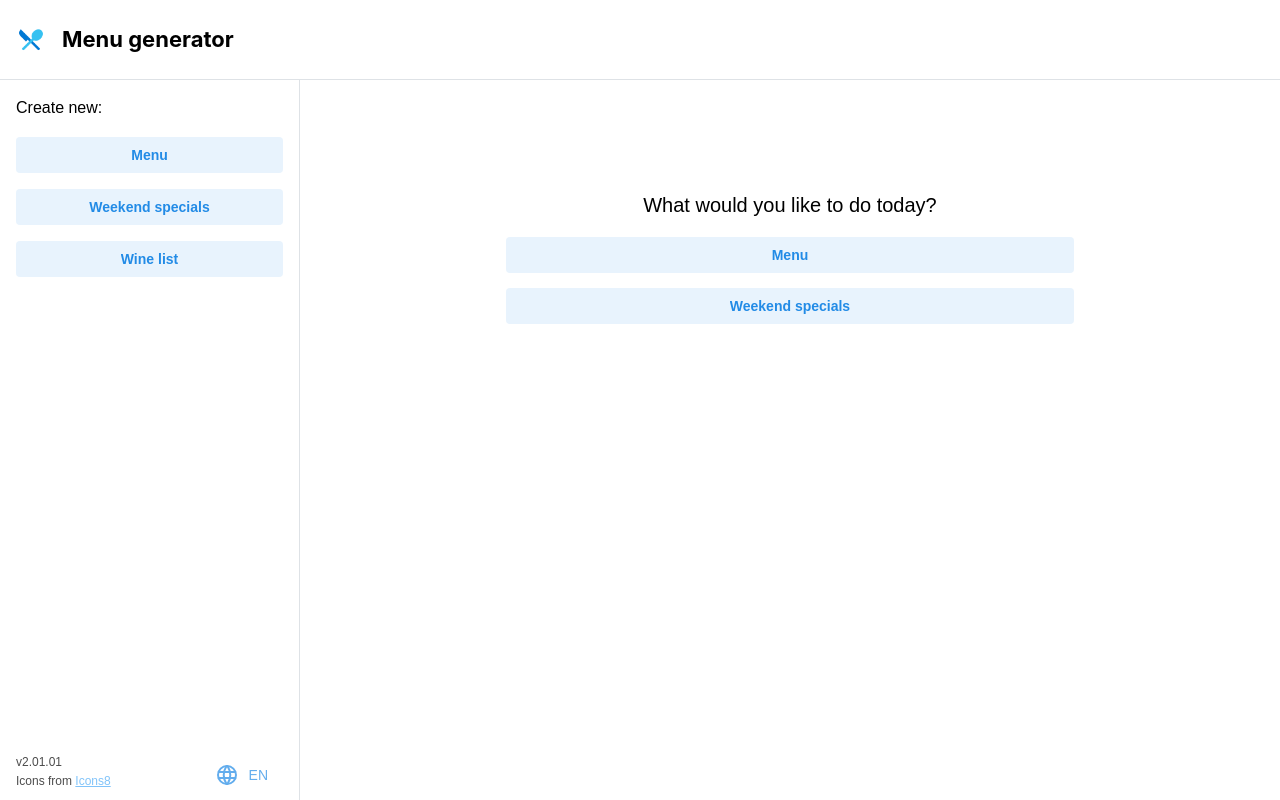
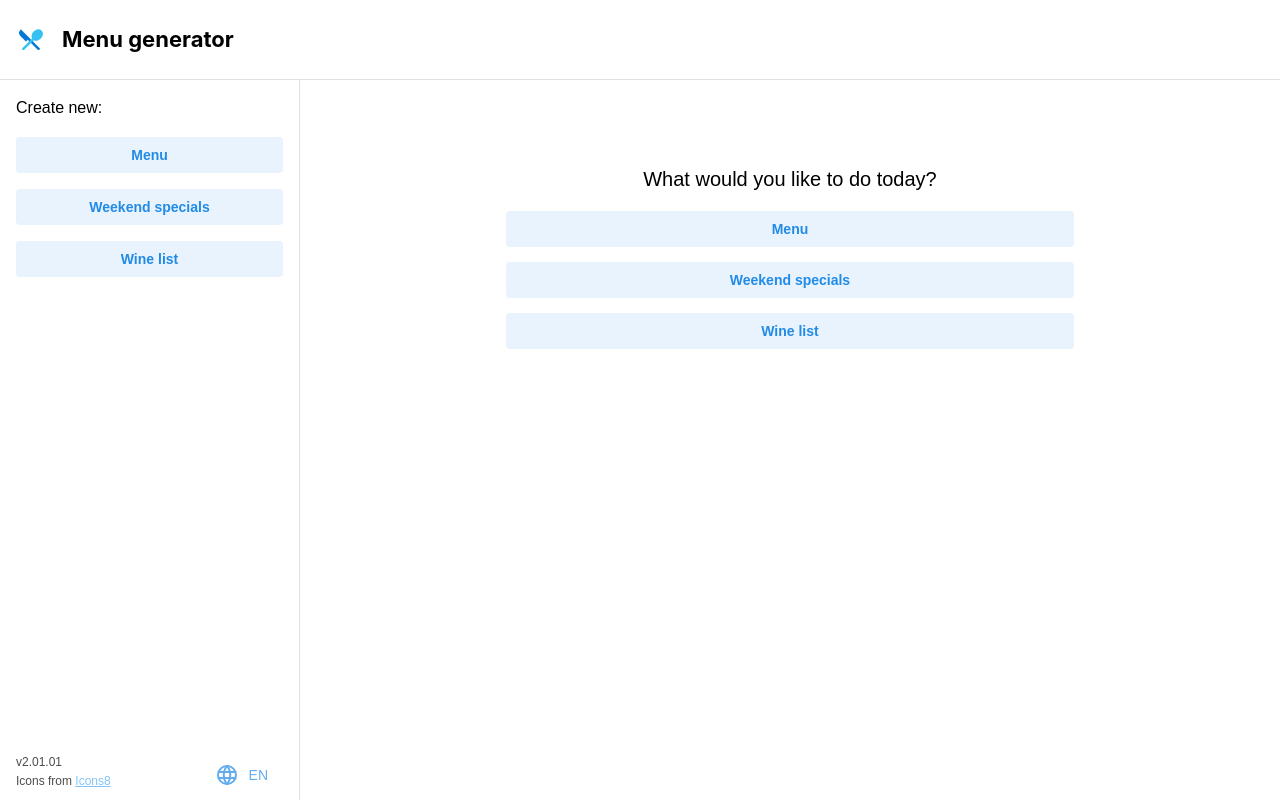
Before and after one commit to raulzc3/menu-generator, a React (Create React App) app: page / in a window 1280 px wide. Built offline with nearby package versions, Linux system fonts and the light colour scheme.

Commit message:
Add wine generator link to main page | hide export

```diff
--- a/src/components/NavFileMenu.jsx
+++ b/src/components/NavFileMenu.jsx
@@ -101,7 +101,7 @@ export default function NavFileMenu({
                 >
                   {t("generic_duplicate")}
                 </Button>
-                <Button
+                {/* <Button
                   onClick={handleExport}
                   loading={loadingExport}
                   loaderProps={{ type: "dots" }}
@@ -117,7 +117,7 @@ export default function NavFileMenu({
                   }
                 >
                   {t("generic_export")}
-                </Button>
+                </Button> */}
 
                 <Button
                   radius={0}
--- a/src/views/Main.jsx
+++ b/src/views/Main.jsx
@@ -35,6 +35,16 @@ export default function Main(props) {
       >
         {t("section_page")}
       </Button>
+      <Button
+        variant="light"
+        w={"60%"}
+        component={Link}
+        to={"/vino"}
+        key={"main_screen_navlink_3"}
+        style={{ textAlign: "center" }}
+      >
+        {t("section_wine")}
+      </Button>
     </Flex>
   );
 }
```
